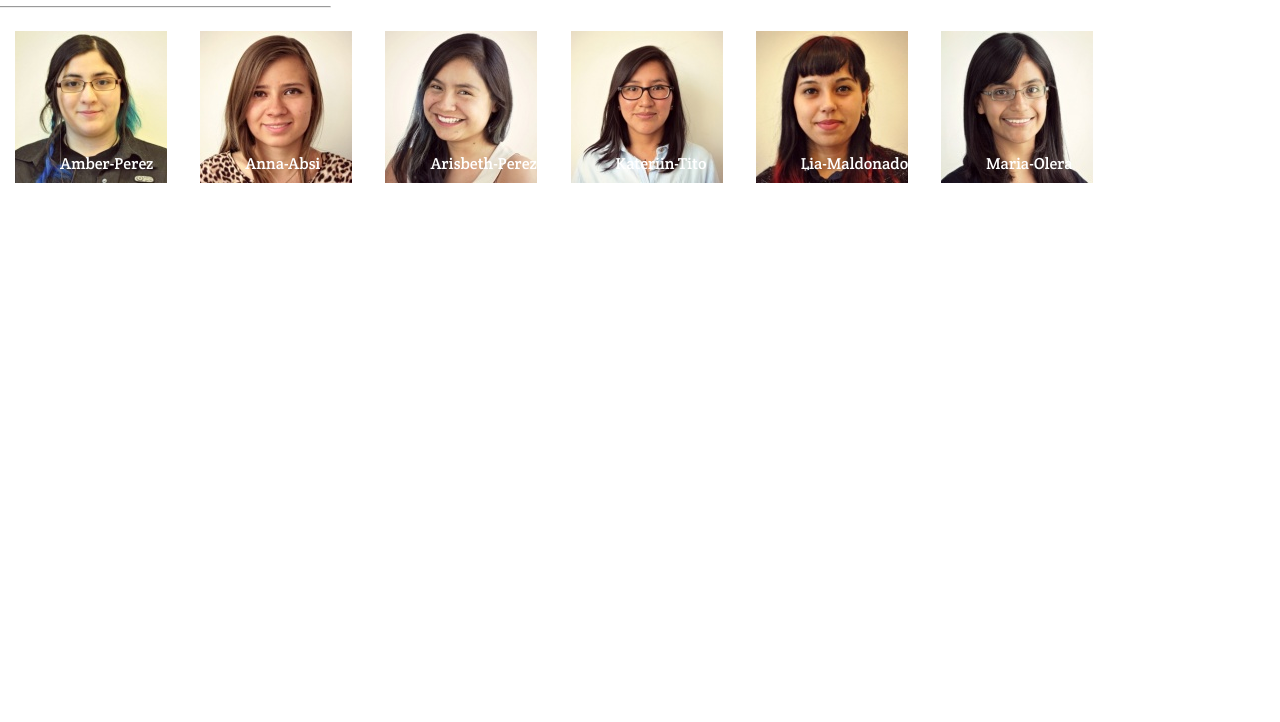
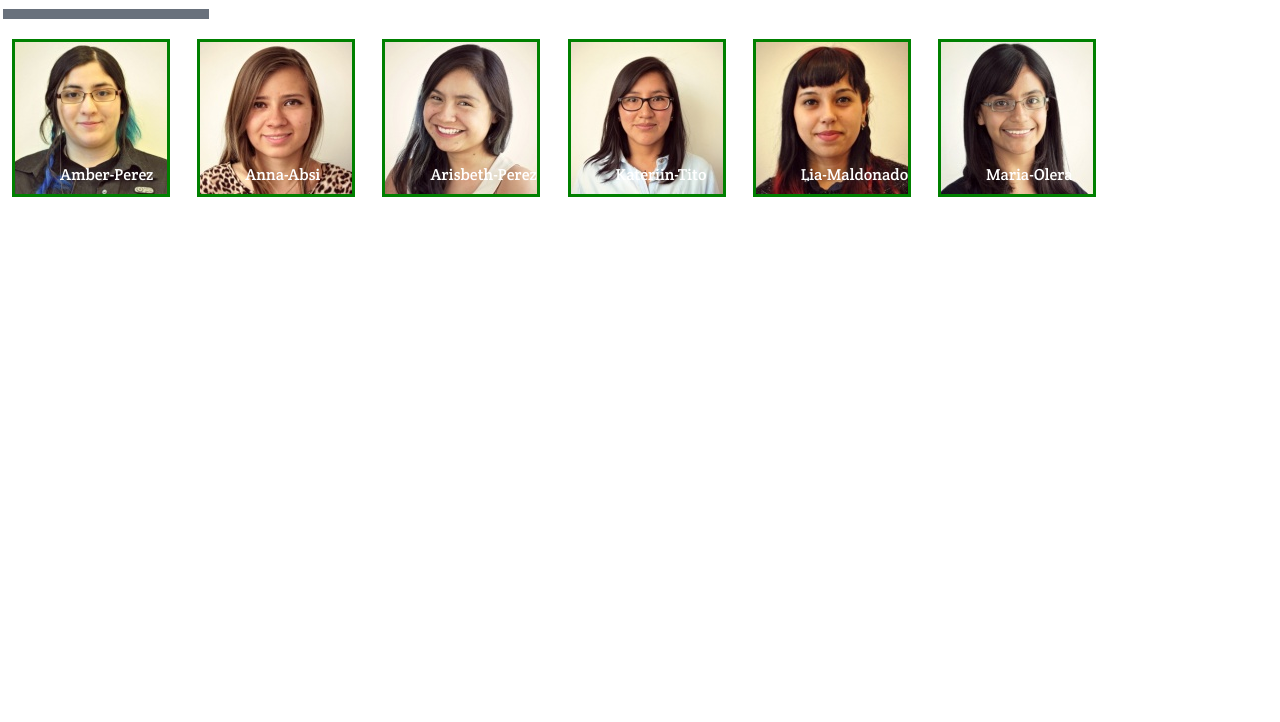
Before and after one commit to YAFERNANDA/Nuestrras-Coders, a plain HTML site: page index.html in a window 1280 px wide. Shown: the part 78-800 px from the top of the page. Drawn offline with Linux system fonts and the light colour scheme.

Commit message:
se modifico separacion entre titulo e imagenes

```diff
--- a/css/main.css
+++ b/css/main.css
@@ -10,6 +10,7 @@ div{
   display: inline-block;
 }
  img{
+   outline: 3px solid green;
    margin: 15px;
  }
 p{
@@ -21,9 +22,10 @@ p{
   left: 60px;
   color: white;
 }
-hr{
-  width:380px;
-  position: relative;
-  right:500px;
-  background-color: black;
+.line{
+  margin: 3px;
+  padding: 3px;
+  height:4px;
+  width:200px;
+  background-color:rgb(105, 113, 124);
 }
--- a/index.html
+++ b/index.html
@@ -7,10 +7,12 @@
     <link rel="stylesheet" href="css/main.css">
   </head>
   <body>
+
     <header>
       <h1>Nuestras Coders</h1>
-      <hr>
+      <div class="line"></div>
     </header>
+
     <div class="one">
 
       <div>
```
